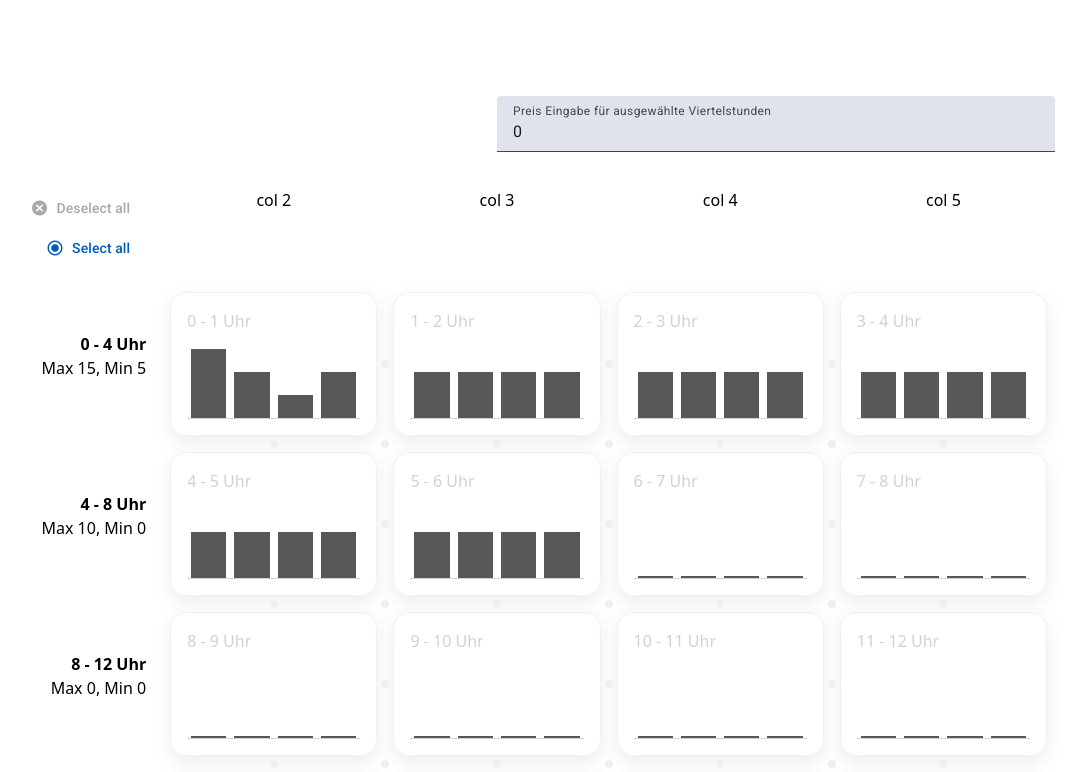
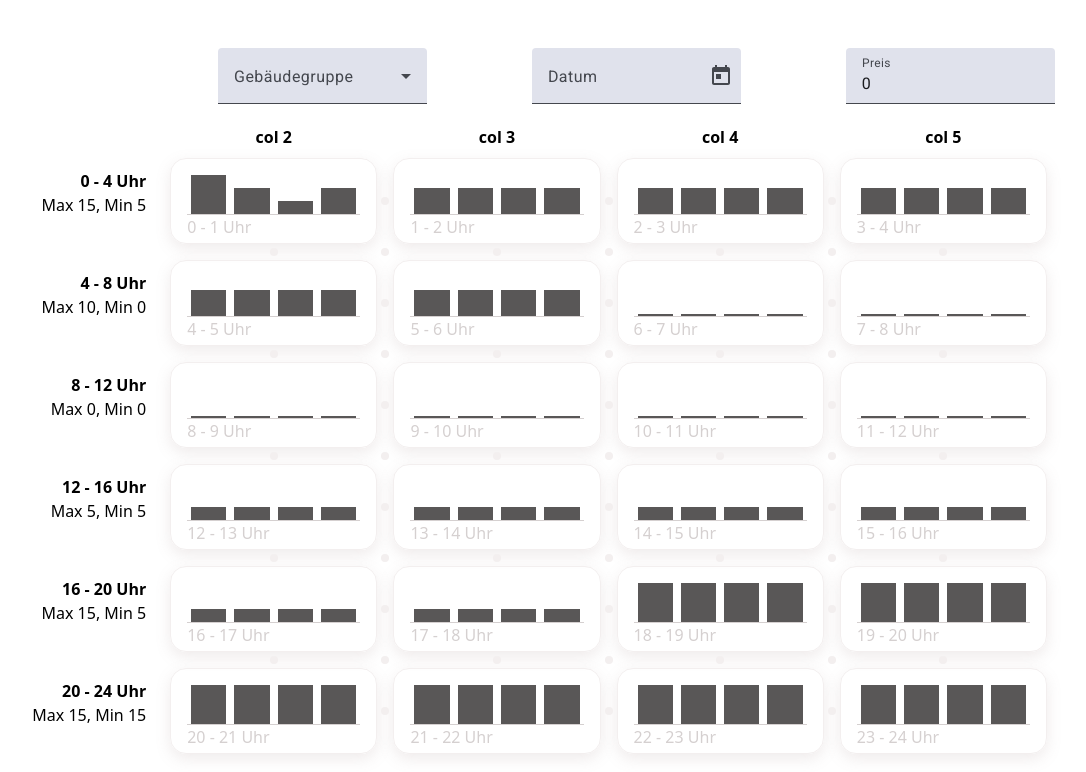
Before and after one commit to dominic-gut-vgt/multi-select-price-input-poc, an Angular app in the folder frontend/: page /energy-price-editor in a window 1280 px wide. Shown: the top 772 px of the page, without its empty margins (143-1229 px from the left). Built offline with nearby package versions, Linux system fonts and the light colour scheme.

Commit message:
height fixes

```diff
--- a/frontend/src/app/app.config.ts
+++ b/frontend/src/app/app.config.ts
@@ -1,8 +1,12 @@
-import { ApplicationConfig, provideZoneChangeDetection } from '@angular/core';
+import { ApplicationConfig, importProvidersFrom, provideZoneChangeDetection } from '@angular/core';
 import { provideRouter } from '@angular/router';
-
 import { routes } from './app.routes';
+import { MatNativeDateModule } from '@angular/material/core';
 
 export const appConfig: ApplicationConfig = {
-  providers: [provideZoneChangeDetection({ eventCoalescing: true }), provideRouter(routes)]
+  providers: [
+    provideZoneChangeDetection({ eventCoalescing: true }),
+    provideRouter(routes),
+    importProvidersFrom(MatNativeDateModule),
+  ]
 };
--- a/frontend/src/app/pages/energy-price-editor/components/one-day-grid/one-day-grid.component.html
+++ b/frontend/src/app/pages/energy-price-editor/components/one-day-grid/one-day-grid.component.html
@@ -3,14 +3,13 @@
   @for(ind of [].constructor(5);track $index){
   @if($index===0){
   <div class="header-item">
-    <button mat-button (click)="deselectAll()" [disabled]="!anyQuarterHoursSelected()" >Deselect all <mat-icon>cancel</mat-icon></button>
-    <button mat-button (click)="selectAll()" [disabled]="allQuarterHoursSelected()">Select all <mat-icon>radio_button_checked</mat-icon></button>
+
   </div>
   }@else {
   <button class="header-item" (click)="selectCol($index-1)"
     (mouseenter)="specialSelectorHoverChange($index-1,true,specialSelectorType.Col)"
     (mouseleave)="specialSelectorHoverChange($index-1,false,specialSelectorType.Col)">
-    <p class="mb-0">col {{$index+1}}</p>
+    <p class="mb-0 fw-bolder">col {{$index+1}}</p>
   </button>
   }
   }
@@ -69,3 +68,10 @@
 </div>
 }
 </div>
+
+<div class="d-flex justify-content-end">
+  <button mat-button (click)="deselectAll()" [disabled]="!anyQuarterHoursSelected()">Deselect all
+    <mat-icon>cancel</mat-icon></button>
+  <button mat-button (click)="selectAll()" [disabled]="allQuarterHoursSelected()">Select all
+    <mat-icon>radio_button_checked</mat-icon></button>
+</div>
--- a/frontend/src/app/pages/energy-price-editor/components/one-day-grid/one-day-grid.component.scss
+++ b/frontend/src/app/pages/energy-price-editor/components/one-day-grid/one-day-grid.component.scss
@@ -2,18 +2,11 @@
   display: flex;
 
   .header-item {
-    margin: var(--space-2);
-    padding: var(--space-2);
+    //margin: var(--space-2);
+    //padding: var(--space-2);
     width: calc(100% / 5);
-
     display: flex;
     justify-content: center;
-
-    &:first-child{
-      display: flex;
-      flex-direction: column;
-      align-items: flex-end;
-    }
   }
 }
 
--- a/frontend/src/app/pages/energy-price-editor/components/one-hour-block/one-hour-block.component.html
+++ b/frontend/src/app/pages/energy-price-editor/components/one-hour-block/one-hour-block.component.html
@@ -1,8 +1,5 @@
 <div [ngClass]="isHighlighted()?'one-hour-block highlighted':'one-hour-block'" >
   <button class="clickable-bg" (click)="setSelectedOfFullHour()"></button>
-  <div class="block-infos">
-    <p>{{index()}} - {{index()+1}} Uhr</p>
-  </div>
   <div class="chart">
     @for(quarterHour of quarterHourValues();track $index){
     <button [ngClass]="{
@@ -13,4 +10,7 @@
     </button>
     }
   </div>
+  <div class="block-infos">
+    <p class="mb-0">{{index()}} - {{index()+1}} Uhr</p>
+  </div>
 </div>
--- a/frontend/src/app/pages/energy-price-editor/components/one-hour-block/one-hour-block.component.scss
+++ b/frontend/src/app/pages/energy-price-editor/components/one-hour-block/one-hour-block.component.scss
@@ -1,27 +1,26 @@
-$chart-height:70px;
-$color-selected:var(--primary-color);
-$color-highlighted:#ffd4bb;
-$color-not-editable:var(--gray-300);
-$color-editable:var(--gray-700);
+$chart-height: 40px;
+$color-selected: var(--primary-color);
+$color-not-editable: var(--gray-300);
+$color-editable: var(--gray-700);
 
 
 .one-hour-block {
   width: calc(100%);
-  width: calc(100%);
-  padding: var(--space-3);
+  padding:var(--space-3) var(--space-3) var(--space-1) var(--space-3);
   border-radius: var(--radius-m);
   position: relative;
   box-shadow: var(--box-shadow-std);
   border: solid 1px var(--gray-100);
   transition: 0.4s border, 0.4s box-shadow;
 
-  &.highlighted{
-    border: solid 1px var(--gray-300);
+  &.highlighted {
+    border: solid 1px var(--primary-color);
     box-shadow: var(--box-shadow-strong);
 
-    .chart{
-      .bar{
-        &.edit-allowed{
+    /*
+    .chart {
+      .bar {
+        &.edit-allowed {
           background-color: $color-highlighted;
         }
 
@@ -30,6 +29,7 @@ $color-editable:var(--gray-700);
         }
       }
     }
+    */
   }
 
   .clickable-bg {
@@ -39,12 +39,6 @@ $color-editable:var(--gray-700);
     z-index: 1;
     width: 100%;
     height: 100%;
-  }
-
-  .block-infos {
-    p {
-      color: var(--gray-300);
-    }
   }
 
   .chart {
@@ -73,4 +67,10 @@ $color-editable:var(--gray-700);
       }
     }
   }
+
+  .block-infos {
+    p {
+      color: var(--gray-300);
+    }
+  }
 }
--- a/frontend/src/app/pages/energy-price-editor/energy-price-editor.component.html
+++ b/frontend/src/app/pages/energy-price-editor/energy-price-editor.component.html
@@ -1,14 +1,35 @@
 <section>
   <div class="container">
-    <div class="row py-5 my-5">
+    <div class="row py-5">
       <div class="col-12 d-flex justify-content-end">
-        <mat-form-field class="w-50">
-          <mat-label>Preis Eingabe für ausgewählte Viertelstunden</mat-label>
-          <input matInput type="number" [min]="0" [(ngModel)]="price" (input)="onPriceInputChange()">
-        </mat-form-field>
+
+        <form [formGroup]="form" class="w-75 d-flex justify-content-between">
+          <mat-form-field appearance="fill" class="w-25">
+            <mat-label>Gebäudegruppe</mat-label>
+            <mat-select [formControlName]="FGK.ProductGroup">
+              @for(buildingGroup of buildingGroups();track buildingGroup){
+              <mat-option [value]="buildingGroup">
+                {{ buildingGroup }}
+              </mat-option>
+              }
+            </mat-select>
+          </mat-form-field>
+
+          <mat-form-field appearance="fill"  class="w-25">
+            <mat-label>Datum</mat-label>
+            <input matInput [matDatepicker]="picker" [formControlName]="FGK.Date">
+            <mat-datepicker-toggle matSuffix [for]="picker"></mat-datepicker-toggle>
+            <mat-datepicker #picker></mat-datepicker>
+          </mat-form-field>
+
+          <mat-form-field appearance="fill"  class="w-25">
+            <mat-label>Preis</mat-label>
+            <input matInput type="number" [formControlName]="FGK.Price">
+          </mat-form-field>
+        </form>
       </div>
       <div class="col-12">
-        <app-one-day-grid [oneDayData]="currentSelectedDayData()" ></app-one-day-grid>
+        <app-one-day-grid [oneDayData]="currentSelectedDayData()"></app-one-day-grid>
       </div>
     </div>
   </div>
--- a/frontend/src/app/pages/energy-price-editor/energy-price-editor.component.ts
+++ b/frontend/src/app/pages/energy-price-editor/energy-price-editor.component.ts
@@ -1,27 +1,45 @@
 import { CommonModule } from '@angular/common';
-import { Component, computed, model, signal, viewChild } from '@angular/core';
+import { Component, computed, inject, model, OnInit, signal, viewChild } from '@angular/core';
 import { MatIconModule } from '@angular/material/icon';
 import { MatButtonModule } from '@angular/material/button';
-import { FormsModule } from '@angular/forms';
-import { MatInputModule } from '@angular/material/input';
-import { MatFormFieldModule } from '@angular/material/form-field';
+import { FormBuilder, FormGroup, FormsModule, ReactiveFormsModule } from '@angular/forms';
+import { MatInputModule, MatLabel } from '@angular/material/input';
 import { OneDayGridComponent } from './components/one-day-grid/one-day-grid.component';
 import { OneDayData } from './interfaces/one-day-data.interface';
 import { PRICE_VALUES_DUMMY_DATA_ONE, PRICE_VALUES_DUMMY_DATA_TWO } from './components/dummy-data/price-values-dummy-data';
+import { MatDatepickerModule } from '@angular/material/datepicker';
+import { MatSelectModule } from '@angular/material/select';
+import { MatNativeDateModule } from '@angular/material/core';
+
+enum FormGroupKeys {
+  ProductGroup = 'productGroup',
+  Date = 'date',
+  Price = 'price',
+}
 
 @Component({
   selector: 'app-energy-price-editor',
   templateUrl: './energy-price-editor.component.html',
   styleUrl: './energy-price-editor.component.scss',
-  imports: [CommonModule, OneDayGridComponent, MatFormFieldModule, MatInputModule, FormsModule, MatButtonModule, MatIconModule],
+  imports: [CommonModule, ReactiveFormsModule, MatDatepickerModule, MatSelectModule, OneDayGridComponent, MatLabel, MatInputModule, FormsModule, MatButtonModule, MatIconModule],
 })
-export class EnergyPriceEditorComponent {
+export class EnergyPriceEditorComponent implements OnInit {
+
+  //injections
+  private readonly fb = inject(FormBuilder);
+
+  //consts
+  protected readonly FGK = FormGroupKeys;
 
   //viewchildren
   private oneDayGrid = viewChild(OneDayGridComponent);
 
+  //formgroup
+  protected form!: FormGroup;
+
+
   //data
-  protected price = model(0);
+  protected buildingGroups = signal(['Option 1', 'Option 2', 'Option 3']);
   protected allDaysData = signal<OneDayData[]>([
     {
       date: new Date('2025-04-29T00:00:00.588Z').toISOString(),
@@ -34,7 +52,6 @@ export class EnergyPriceEditorComponent {
   ])
 
   //derived data
-
   protected currentSelectedDayData = computed<OneDayData>(() => {
     return this.allDaysData()[this.currentSelectedDataInd()];
   });
@@ -43,18 +60,36 @@ export class EnergyPriceEditorComponent {
   protected currentSelectedDataInd = signal(0);
 
 
-  protected onPriceInputChange(): void {
+  ngOnInit(): void {
+    this.createForm();
+
+  }
+
+  createForm(): void {
+    this.form = this.fb.group({
+      [this.FGK.ProductGroup]: [null],
+      [this.FGK.Date]: [null],
+      [this.FGK.Price]: [0],
+    });
+
+    this.form.get(this.FGK.Price)?.valueChanges.subscribe((price) => {
+      this.onPriceInputChange(price);
+    });
+  }
+
+
+  protected onPriceInputChange(price: number): void {
     const quarterHoursSelection = this.oneDayGrid()?.getQuarterHoursSelection();
     if (quarterHoursSelection) {
       this.allDaysData.update(state => {
-        const newState:OneDayData[] = JSON.parse(JSON.stringify(state));
+        const newState: OneDayData[] = JSON.parse(JSON.stringify(state));
         const prices = this.currentSelectedDayData().prices;
         const result: number[][] = [];
 
         for (let i = 0; i < prices.length; i++) {
           const row: number[] = [];
           for (let j = 0; j < prices[i].length; j++) {
-            row.push(quarterHoursSelection[i][j] ? this.price() : prices[i][j]);
+            row.push(quarterHoursSelection[i][j] ? price : prices[i][j]);
           }
           result.push(row);
         }
```
